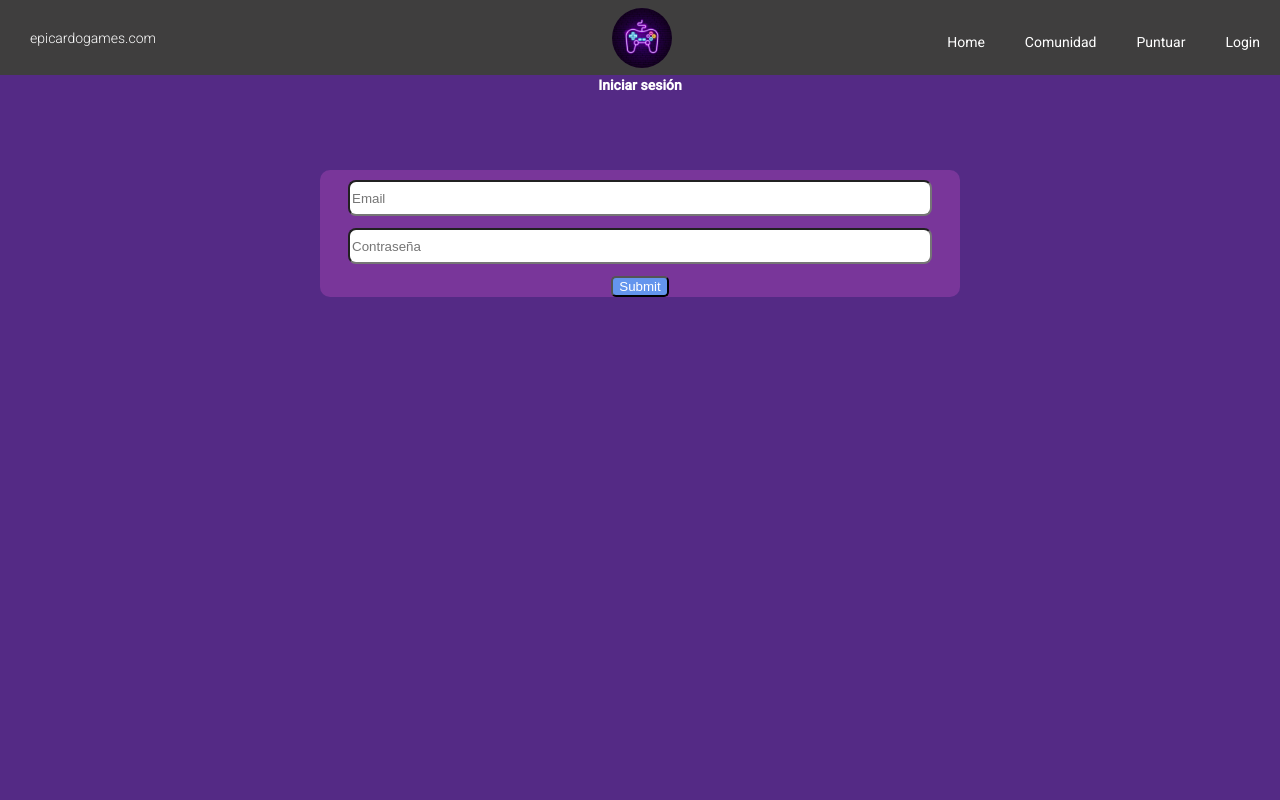
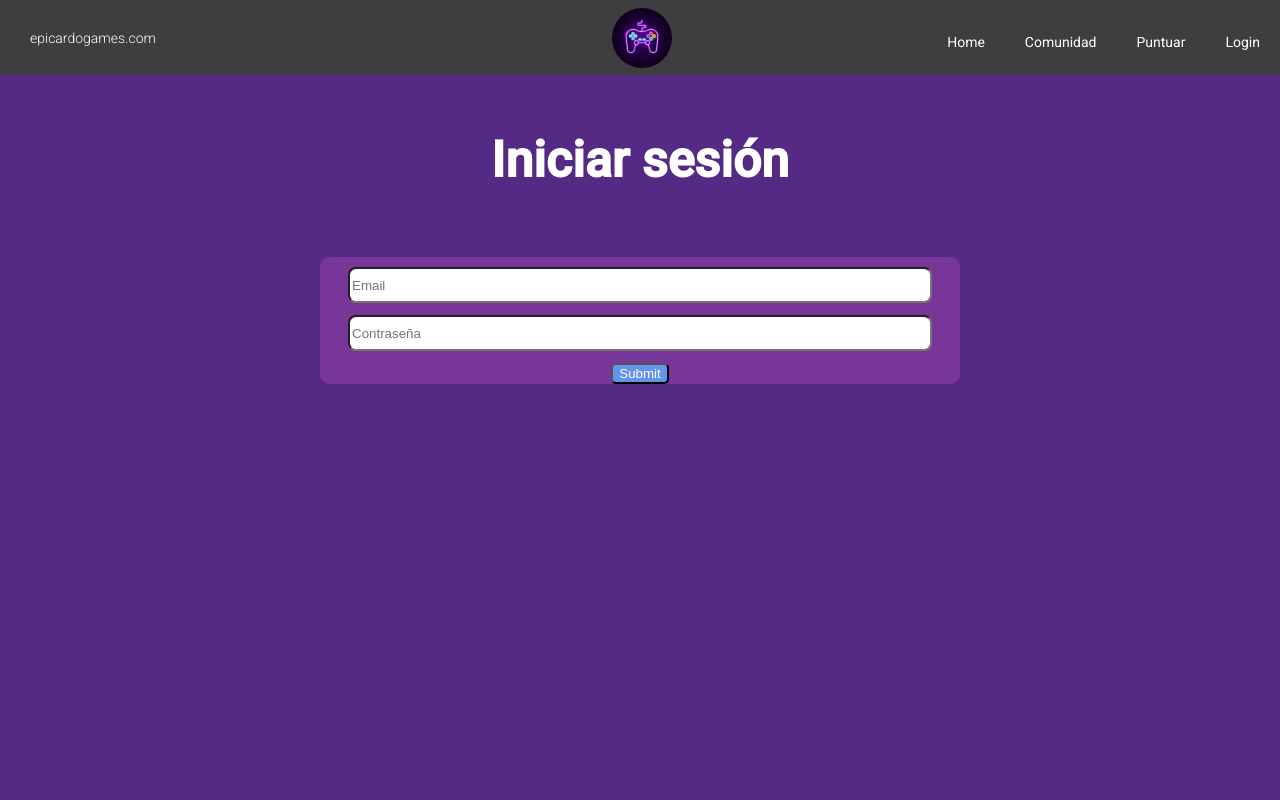
Before and after one commit to CesarCejaC/appWeb3, an Angular app: page /#/history in a window 1280 px wide. Shown: the top 800 px of the page. Built offline with nearby package versions, Linux system fonts and the light colour scheme.

Commit message:
feat styles.css

```diff
--- a/src/app/routes/login/login-page.component.css
+++ b/src/app/routes/login/login-page.component.css
@@ -3,10 +3,12 @@
   text-align: center;
 }
 .titleContainer{
-
+  margin-top: 75px;
   margin-bottom: 75px;
 }
 .title{
+  font-size: 50px;
+  padding-top: 30px;
   color: white;
   font-weight: bold;
 }
--- a/src/styles.css
+++ b/src/styles.css
@@ -1,4 +1,5 @@
 /* You can add global styles to this file, and also import other style files */
 
-html, body { height: 100%; }
+html, body { height: 100%;
+background: #542a85}
 body { margin: 0; font-family: Roboto, "Helvetica Neue", sans-serif; }
```
